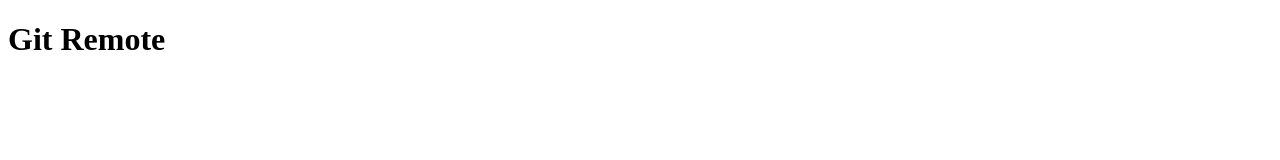
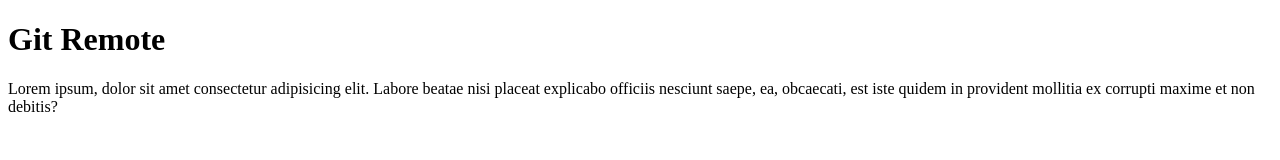
Before and after one commit to Ikhsan-Fatahillah/ikhsan-git-test, a plain HTML site: page index.html in a window 1280 px wide. Drawn offline with Linux system fonts and the light colour scheme.

Commit message:
menambahkan paragraf

```diff
--- a/index.html
+++ b/index.html
@@ -7,5 +7,6 @@
 </head>
 <body>
     <h1>Git Remote</h1>
+    <p>Lorem ipsum, dolor sit amet consectetur adipisicing elit. Labore beatae nisi placeat explicabo officiis nesciunt saepe, ea, obcaecati, est iste quidem in provident mollitia ex corrupti maxime et non debitis?</p>
 </body>
 </html>
```
